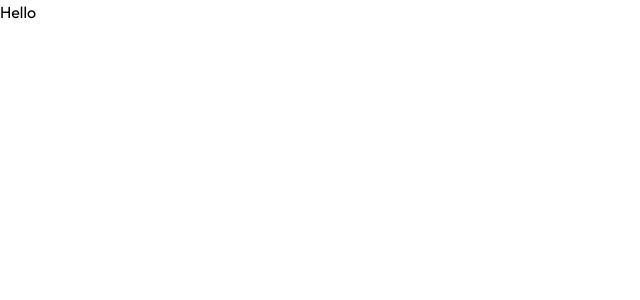
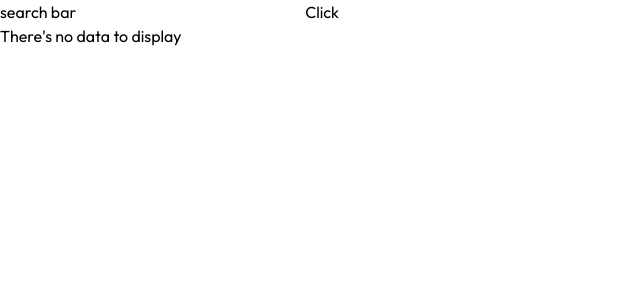
Before and after one commit to dinhhieu110/bloomberg_trade_system, a React (Vite) app in the folder client/: page / in a window 1280 px wide. Shown: the top 300 px of the page, without its empty margins (0-640 px from the left). Built offline with nearby package versions, Linux system fonts and the light colour scheme.

Commit message:
[FS-6][Client] Implement companies search func

```diff
--- a/client/src/App.tsx
+++ b/client/src/App.tsx
@@ -1,5 +1,39 @@
+import { ChangeEvent, SyntheticEvent, useState } from "react";
+import { CardList, SearchBar } from "./components";
+import { CompanySearch } from "./interfaces/company";
+import { searchCompanies } from "./endpoints";
+
 const App = () => {
-  return <div>Hello</div>;
+  const [searchValue, setSearchValue] = useState<string>("");
+  const [searchResult, setSearchResult] = useState<CompanySearch[]>([]);
+  const [serverError, setSeverError] = useState<string>("");
+  console.log(searchValue);
+
+  const handleSearch = (e: ChangeEvent<HTMLInputElement>) => {
+    setSearchValue(e.target.value);
+  };
+
+  const onClick = async (e: SyntheticEvent) => {
+    e.preventDefault();
+    const result = await searchCompanies(searchValue);
+    if (typeof result === "string") {
+      setSeverError(result);
+    } else if (Array.isArray(result?.data)) {
+      setSearchResult(result.data);
+    }
+    console.log(searchResult);
+  };
+  return (
+    <div className="mx-5 md:mx-[6%]">
+      <SearchBar
+        onClick={onClick}
+        searchValue={searchValue}
+        handleSearch={handleSearch}
+      />
+      {serverError && <p>{serverError}</p>}
+      <CardList searchResults={searchResult} />
+    </div>
+  );
 };
 
 export default App;
--- /dev/null
+++ b/client/src/endpoints.tsx
@@ -0,0 +1,24 @@
+import axios from "axios";
+import { CompanySearch } from "./interfaces/company";
+
+interface ISearchRes {
+  data: CompanySearch[];
+}
+
+export const searchCompanies = async (query: string) => {
+  try {
+    const data = await axios.get<ISearchRes>(
+      `https://financialmodelingprep.com/stable/search-symbol?query=${query}&apikey=${
+        import.meta.env.VITE_API_KEY
+      }`
+    );
+    return data;
+  } catch (error) {
+    if (axios.isAxiosError(error)) {
+      console.error("Error message: ", error.message);
+    } else {
+      console.error("Unexpected error: ", error);
+      return "An expected error has occurred.";
+    }
+  }
+};
```
